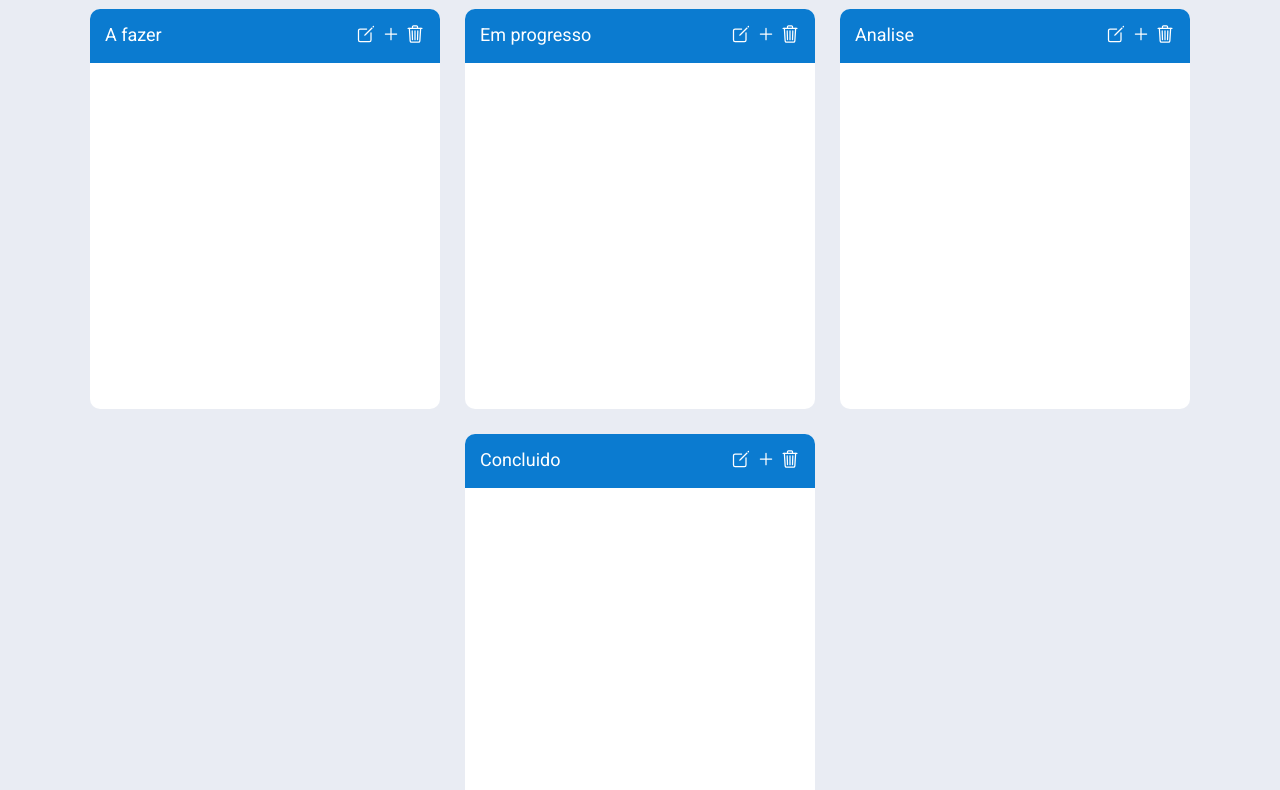
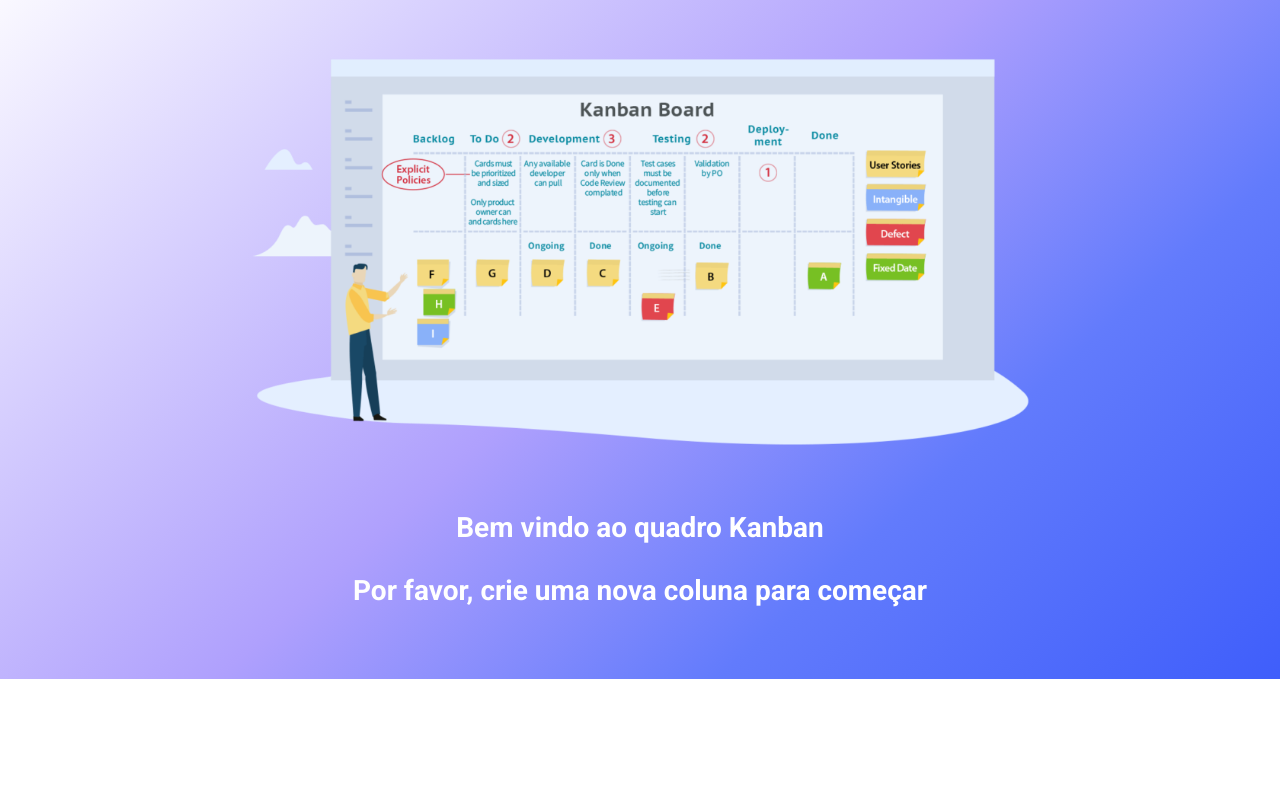
Before and after one commit to Evapereira2398/Kanban---HTML, a plain HTML site: page index.html in a window 1280 px wide. Shown: the part 121-911 px from the top of the page. After the commit the page ends 800 px from the top, so only its background shows below. Drawn offline with nearby package versions, Linux system fonts and the light colour scheme.

Commit message:
cards funcionando / gradient e img intro

```diff
--- a/index.html
+++ b/index.html
@@ -38,107 +38,14 @@
 
         <div class="row">
 
-            <!-- Coluna 1-->
-            <div class="column" id="todoColumn">
-
-                <!-- Cabeçalho das colunas -->
-                <div class="column-header">
-                <span class="column-name">A fazer</span>
-                    <div class="btn-header-column">
-                        <button>
-                            <ion-icon id="edit-column-title" name="create-outline"></ion-icon>
-                        </button>
-                        <button onclick="openModal()">
-                            <ion-icon id="add-tarefa" name="add-outline"></ion-icon>
-                        </button>
-                        <button>
-                            <ion-icon id="delete-column" name="trash-outline"></ion-icon>
-                        </button>
-                    </div>
-                </div>
-
-                <!-- Corpo das colunas -->
-                <div class="column-body">
-
-                </div>
+            <div class="content">
+                <img src="Imagens/Kanban-intro.webp" alt="Apresentação Kanban">
+                <h1>Bem vindo ao quadro Kanban</h1>
+                <h2>Por favor, crie uma nova coluna para começar</h2>
             </div>
 
-            <!-- Coluna 2-->
-            <div class="column">
-
-                <!-- Cabeçalho das colunas -->
-                <div class="column-header">
-                <span class="column-name">Em progresso</span>
-                    <div class="btn-header-column">
-                        <button>
-                            <ion-icon id="edit-column-title" name="create-outline"></ion-icon>
-                        </button>
-                        <button onclick="openModal()">
-                            <ion-icon id="add-tarefa" name="add-outline"></ion-icon>
-                        </button>
-                        <button>
-                            <ion-icon id="delete-column" name="trash-outline"></ion-icon>
-                        </button>
-                    </div>
-                </div>
-
-                <!-- Corpo das colunas -->
-                <div class="column-body">
-
-                </div>
-            </div>
-
-            <!-- Coluna 3-->
-            <div class="column">
-
-                <!-- Cabeçalho das colunas -->
-                <div class="column-header">
-                <span class="column-name">Analise</span>
-                    <div class="btn-header-column">
-                        <button>
-                            <ion-icon id="edit-column-title" name="create-outline"></ion-icon>
-                        </button>
-                        <button onclick="openModal()">
-                            <ion-icon id="add-tarefa" name="add-outline"></ion-icon>
-                        </button>
-                        <button>
-                            <ion-icon id="delete-column" name="trash-outline"></ion-icon>
-                        </button>
-                    </div>
-                </div>
-
-                <!-- Corpo das colunas -->
-                <div class="column-body">
-
-                </div>
-            </div>
-
-            <!-- Coluna 4-->
-            <div class="column">
-
-                <!-- Cabeçalho das colunas -->
-                <div class="column-header">
-                <span class="column-name">Concluido</span>
-                    <div class="btn-header-column">
-                    <button>
-                        <ion-icon id="edit-column-title" name="create-outline"></ion-icon>
-                    </button>
-                    <button onclick="openModal()">
-                        <ion-icon id="add-tarefa" name="add-outline"></ion-icon>
-                    </button>
-                    <button>
-                        <ion-icon id="delete-column" name="trash-outline"></ion-icon>
-                    </button>
-                </div>
-            </div>
-
-            <!-- Corpo das colunas -->
-            <div class="column-body">
-
-            </div>
         </div>
 
-        </div>
     </div>
 
     <div id="modal">
--- a/style.css
+++ b/style.css
@@ -13,8 +13,9 @@
 }
 
 body {
-    background-color: var(--body--color);
-    overflow-y: auto;
+    background: linear-gradient(318deg, rgba(63,94,251,1) 0%, rgba(98,123,252,1) 26%, rgba(175,160,253,1) 49%, rgba(255,255,255,1) 97%);
+    background-repeat: no-repeat;
+    height: 100vh;
 }
 
 body::-webkit-scrollbar{
@@ -46,7 +47,7 @@ button.bottons-page {
     border: none;
     width: 150px;
     height: 35px;
-    font-size: 15px;
+    font-size: 18px;
     border-radius: 8px;
     cursor: pointer;
 }
@@ -58,6 +59,20 @@ button.bottons-page {
     justify-content: center;
     align-items: center;
     padding: 20px 0;
+}
+
+.container .row .content img {
+    display: block;
+    width: 800px;
+    height: auto;
+    padding: 10px;
+}
+
+.container .row .content h1, h2 {
+    text-align: center;
+    padding: 15px;
+    color: #fff;
+    font-size: 28px;
 }
 
 .container .column {
```
Also changed, not shown: Imagens/Kanban-intro.webp (added), Imagens/pexels-alexander-kovalev-2847648.jpg (added).
